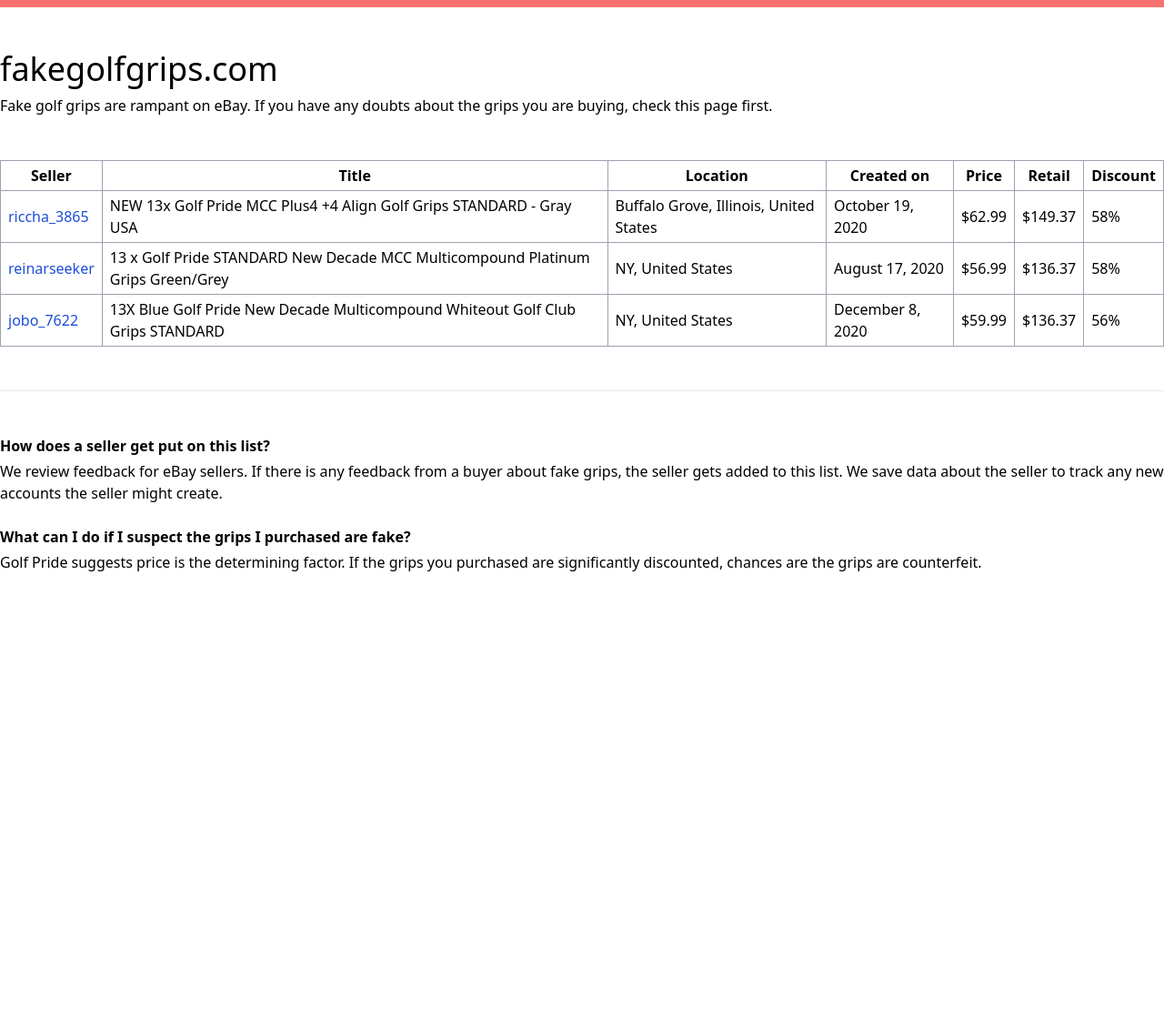
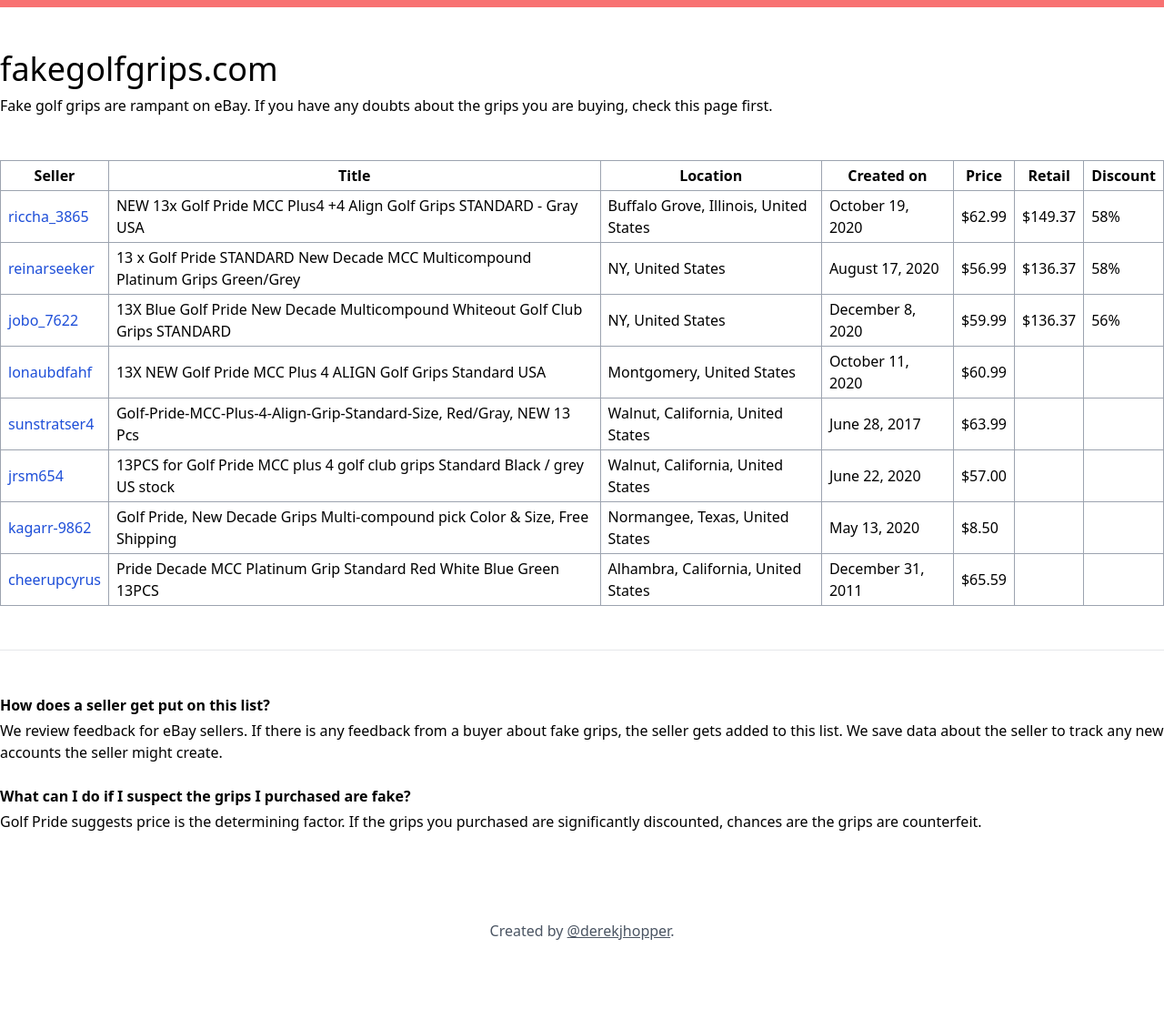
Before and after one commit to djhopper01/fakegolfgrips, a Jekyll site: the page built from docs/index.html, in a window 1280 px wide. Shown: the whole page at 91% size. Built offline with Jekyll 4.4.1, drawn with Linux system fonts in a browser that asks for light colours; comment, search, counter and statistics services are not loaded; before the commit the page ends 900 px from its top, so only the background shows below that.

Commit message:
Updates list of sellers

```diff
--- a/docs/_data/manifest.yml
+++ b/docs/_data/manifest.yml
@@ -1,4 +1,4 @@
 {
-  "docs.css": "./dist/docs.a5adbc5d247b2da8d5d8.css",
-  "docs.js": "./dist/docs.a5adbc5d247b2da8d5d8.js"
+  "docs.css": "./dist/docs.19c2ceca770e6a085aed.css",
+  "docs.js": "./dist/docs.19c2ceca770e6a085aed.js"
 }
--- a/docs/_data/sellers.yml
+++ b/docs/_data/sellers.yml
@@ -24,3 +24,38 @@
   created_on: December 8, 2020
   retail: $136.37
   discount: 56%
+
+- username: lonaubdfahf
+  profile: https://www.ebay.com/usr/lonaubdfahf
+  location: Montgomery, United States
+  title: 13X NEW Golf Pride MCC Plus 4 ALIGN Golf Grips Standard USA
+  price: $60.99
+  created_on: October 11, 2020
+
+- username: sunstratser4
+  profile: https://www.ebay.com/usr/sunstratser4
+  location: Walnut, California, United States
+  title: Golf-Pride-MCC-Plus-4-Align-Grip-Standard-Size, Red/Gray, NEW 13 Pcs
+  price: $63.99
+  created_on: June 28, 2017
+
+- username: jrsm654
+  profile: https://www.ebay.com/usr/jrsm654
+  location: Walnut, California, United States
+  title: 13PCS for Golf Pride MCC plus 4 golf club grips Standard Black / grey US stock
+  price: $57.00
+  created_on: June 22, 2020
+
+- username: kagarr-9862
+  profile: https://www.ebay.com/usr/kagarr-9862
+  location: Normangee, Texas, United States
+  title: Golf Pride, New Decade Grips Multi-compound pick Color & Size, Free Shipping
+  price: $8.50
+  created_on: May 13, 2020
+
+- username: cheerupcyrus
+  profile: https://www.ebay.com/usr/cheerupcyrus
+  location: Alhambra, California, United States
+  title: Pride Decade MCC Platinum Grip Standard Red White Blue Green 13PCS
+  price: $65.59
+  created_on: December 31, 2011
--- a/docs/_layouts/default.html
+++ b/docs/_layouts/default.html
@@ -50,12 +50,18 @@
         </div>
       </section>
     </div>
+
+    <footer class="py-24 text-gray-600 text-center">
+      Created by <a href="https://twitter.com/derekjhopper" class="underline">@derekjhopper</a>.
+    </footer>
   </div>
 
   <script src="https://cdn.jsdelivr.net/npm/jquery@3.6.0/dist/jquery.min.js"></script>
   <script src="https://cdn.jsdelivr.net/npm/tablesorter@2.31.3/dist/js/jquery.tablesorter.combined.min.js"></script>
   <script>
-    $("table").tablesorter();
+    $("table").tablesorter({
+      sortList: [[0,0]]
+    });
   </script>
 </body>
 
```
Also changed, not shown: docs/dist/docs.19c2ceca770e6a085aed.css (added, +3 -0 lines), docs/dist/docs.a5adbc5d247b2da8d5d8.css (deleted, +0 -3 lines), docs/dist/docs.19c2ceca770e6a085aed.js (added), docs/dist/docs.a5adbc5d247b2da8d5d8.js (deleted).
